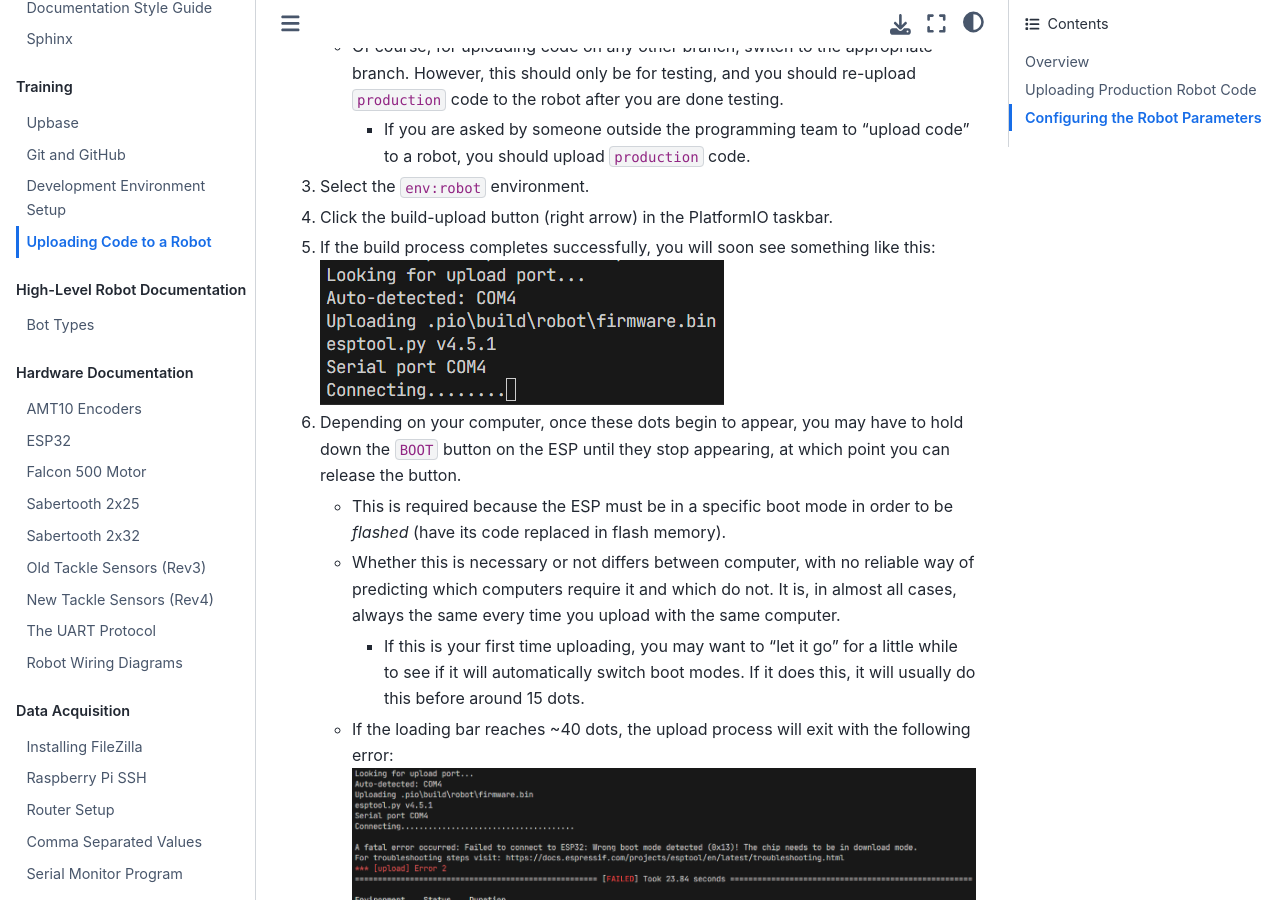
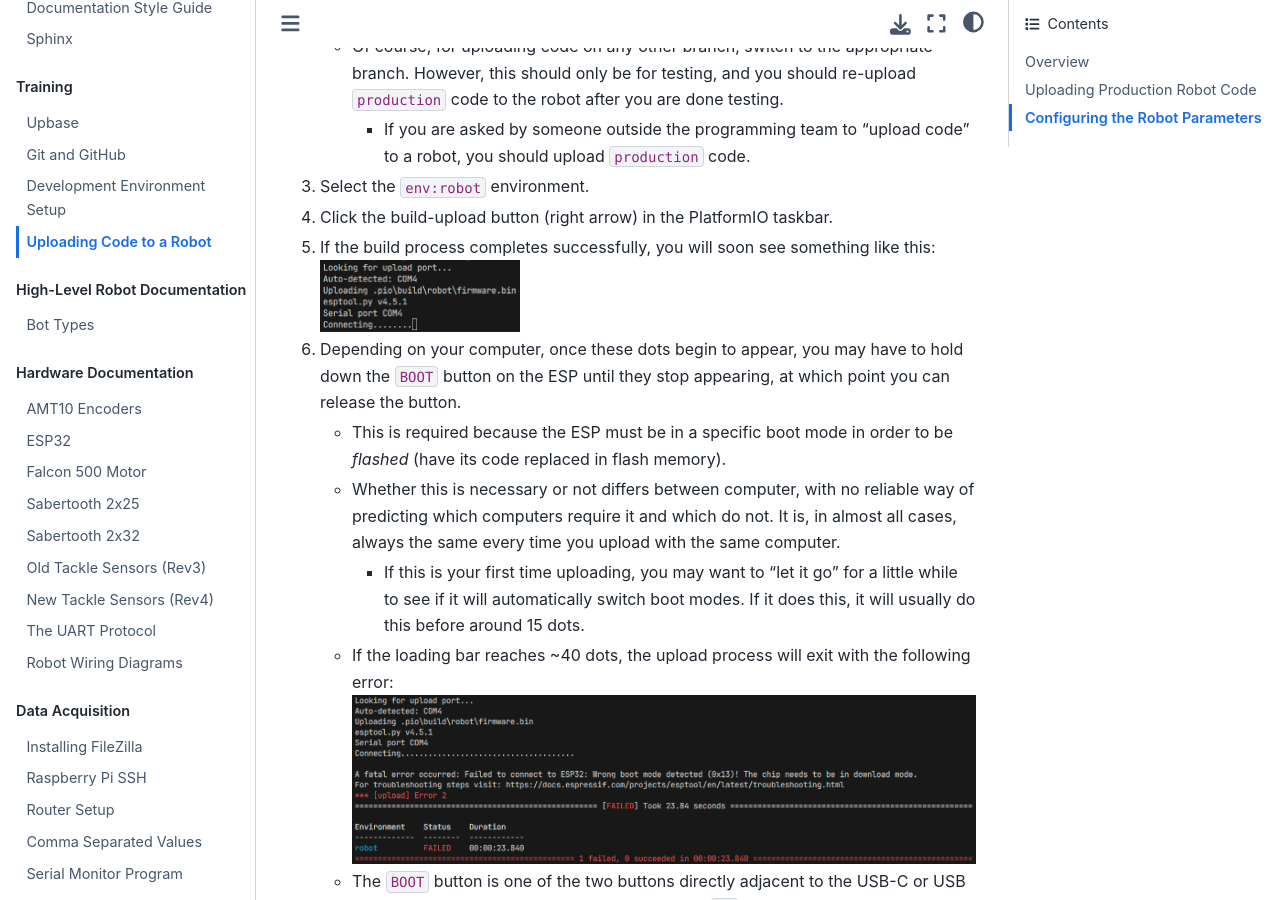
Before and after one commit to PolarRobotics/PR-Docs, a Sphinx documentation site: the page built from docs/source/training/uploading-code.md, in a window 1280 px wide and 900 px high, scrolled down 1626 px. Built offline with Sphinx 7.4.7 and the Sphinx Book theme 1.1.4, drawn with Linux system fonts in a browser that asks for light colours.

Commit message:
Update uploading-code.md

```diff
--- a/docs/source/training/uploading-code.md
+++ b/docs/source/training/uploading-code.md
@@ -30,7 +30,7 @@ For reference, here is the diagram of the taskbar again: ![Step 1|550](../_stati
 		- If you are asked by someone outside the programming team to "upload code" to a robot, you should upload `production` code.
 3. Select the `env:robot` environment.
 4. Click the build-upload button (right arrow) in the PlatformIO taskbar.
-5. If the build process completes successfully, you will soon see something like this: <br> ![Uploading](../_static/images/training/upload-1.png)
+5. If the build process completes successfully, you will soon see something like this: <br> ![Uploading](../_static/images/training/upload-1.png){w=200px}
  6. Depending on your computer, once these dots begin to appear, you may have to hold down the `BOOT` button on the ESP until they stop appearing, at which point you can release the button.
 	 - This is required because the ESP must be in a specific boot mode in order to be *flashed* (have its code replaced in flash memory).
 	 - Whether this is necessary or not differs between computer, with no reliable way of predicting which computers require it and which do not. It is, in almost all cases, always the same every time you upload with the same computer.
```
